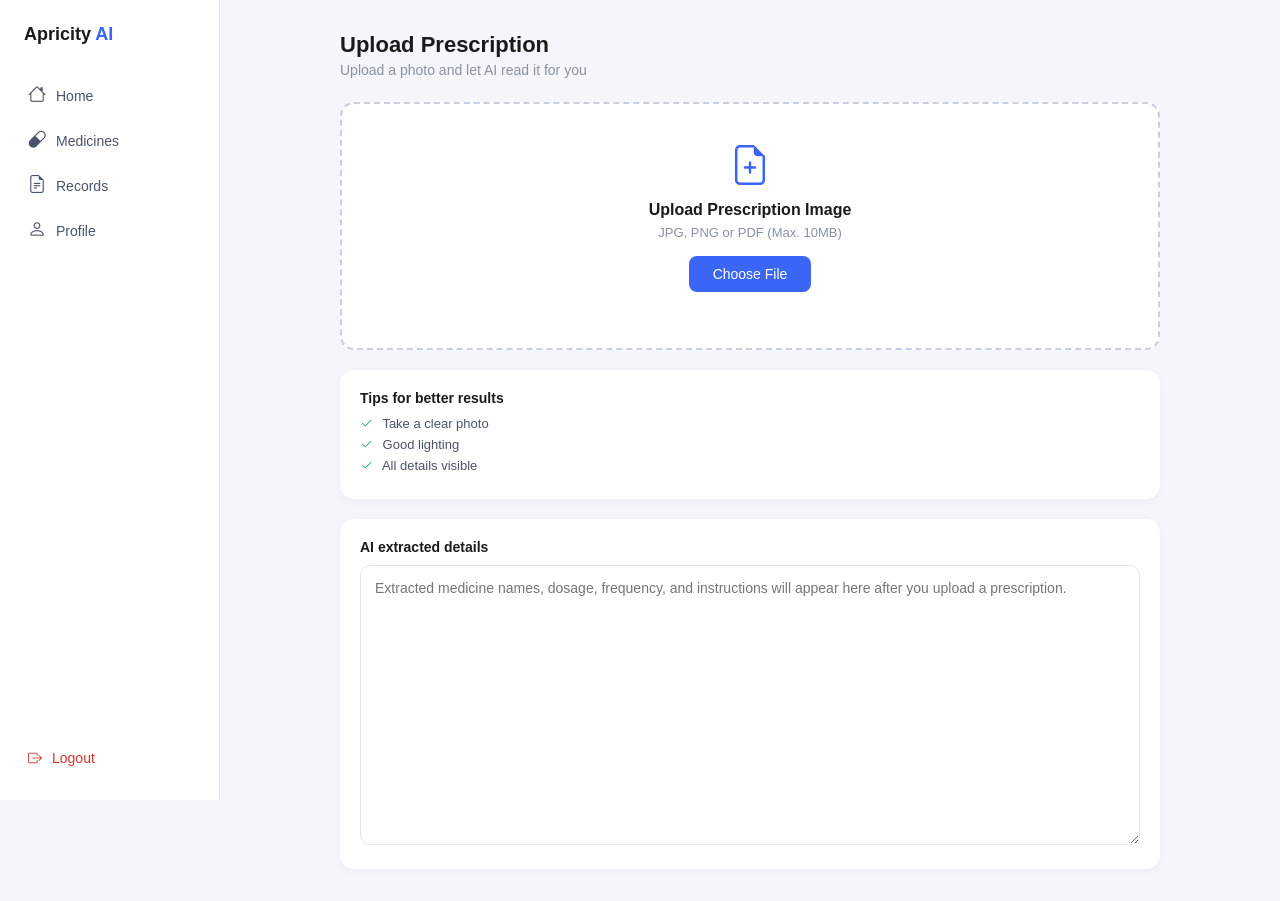
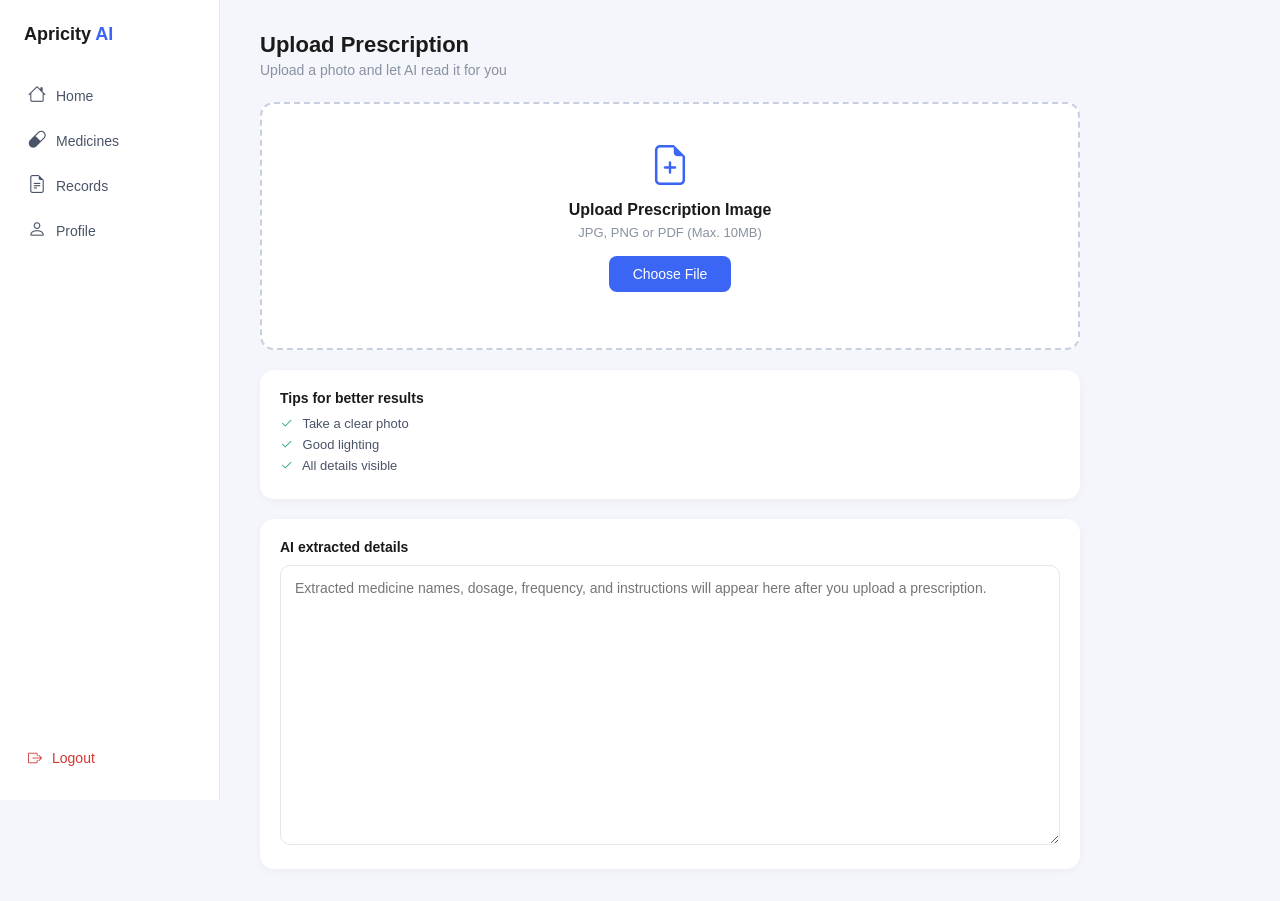
Before and after one commit to kowshik-git-22/AI-Health, a Flask app: page /upload in a window 1280 px wide. Run offline with Flask 3, Linux system fonts and the light colour scheme; a user stored in the database is signed in; some libraries are stand-ins or nearby versions.

Commit message:
rechanged the site settings

```diff
--- a/backend/static/css/style.css
+++ b/backend/static/css/style.css
@@ -3,16 +3,12 @@
     padding:0;
     box-sizing: border-box;
 }
-body{
-    font-family:Arial, Helvetica, sans-serif;
-    display:flex;/*turned the body into a flex box*/
-    justify-content: center;  /*pushed login card into the middle left to right*/
-    align-items: center;
-    min-height:100vh;
-}
 body {
+    font-family: Arial, Helvetica, sans-serif;
+    min-height: 100vh;
     overflow-x: hidden;
 }
+
 .logo-img{
     width:70px;
     height:100px;
@@ -40,6 +36,7 @@ body {
     max-width:360px;
     box-sizing: border-box;
 }
+
 .login-form{
     display:flex;
     flex-direction:column;
--- a/backend/templates/dashboard.html
+++ b/backend/templates/dashboard.html
@@ -2,7 +2,7 @@
 <html>
 <head>
     <title>Dashboard</title>
-    <meta name="viewport" content="width=device-width, initial-scale=1.0">
+
     <link rel="stylesheet" href="{{ url_for('static', filename='css/style.css') }}">
     <link rel="stylesheet" href="https://cdn.jsdelivr.net/npm/bootstrap-icons@1.11.3/font/bootstrap-icons.css">
 </head>
--- a/backend/templates/medicines.html
+++ b/backend/templates/medicines.html
@@ -2,7 +2,7 @@
 <html>
 <head>
     <title>Medicines</title>
-    <meta name="viewport" content="width=device-width, initial-scale=1.0">
+
     <link rel="stylesheet" href="{{ url_for('static', filename='css/style.css') }}">
     <link rel="stylesheet" href="https://cdn.jsdelivr.net/npm/bootstrap-icons@1.11.3/font/bootstrap-icons.css">
 </head>
--- a/backend/templates/profile.html
+++ b/backend/templates/profile.html
@@ -2,7 +2,7 @@
 <html>
 <head>
     <title>Profile</title>
-    <meta name="viewport" content="width=device-width, initial-scale=1.0">
+
     <link rel="stylesheet" href="{{ url_for('static', filename='css/style.css') }}">
     <link rel="stylesheet" href="https://cdn.jsdelivr.net/npm/bootstrap-icons@1.11.3/font/bootstrap-icons.css">
 </head>
--- a/backend/templates/records.html
+++ b/backend/templates/records.html
@@ -2,7 +2,7 @@
 <html>
 <head>
     <title>Health Records</title>
-    <meta name="viewport" content="width=device-width, initial-scale=1.0">
+
     <link rel="stylesheet" href="{{ url_for('static', filename='css/style.css') }}">
     <link rel="stylesheet" href="https://cdn.jsdelivr.net/npm/bootstrap-icons@1.11.3/font/bootstrap-icons.css">
 </head>
--- a/backend/templates/upload.html
+++ b/backend/templates/upload.html
@@ -2,7 +2,7 @@
 <html>
 <head>
     <title>Upload Prescription</title>
-    <meta name="viewport" content="width=device-width, initial-scale=1.0">
+
     <link rel="stylesheet" href="{{ url_for('static', filename='css/style.css') }}">
     <link rel="stylesheet" href="https://cdn.jsdelivr.net/npm/bootstrap-icons@1.11.3/font/bootstrap-icons.css">
 </head>
```
